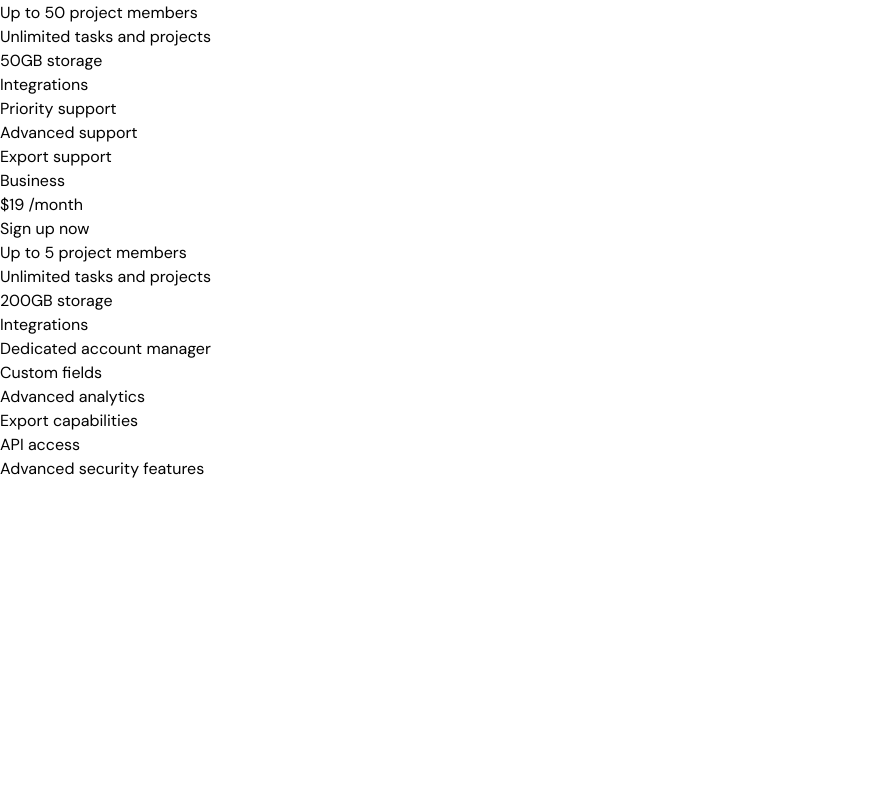
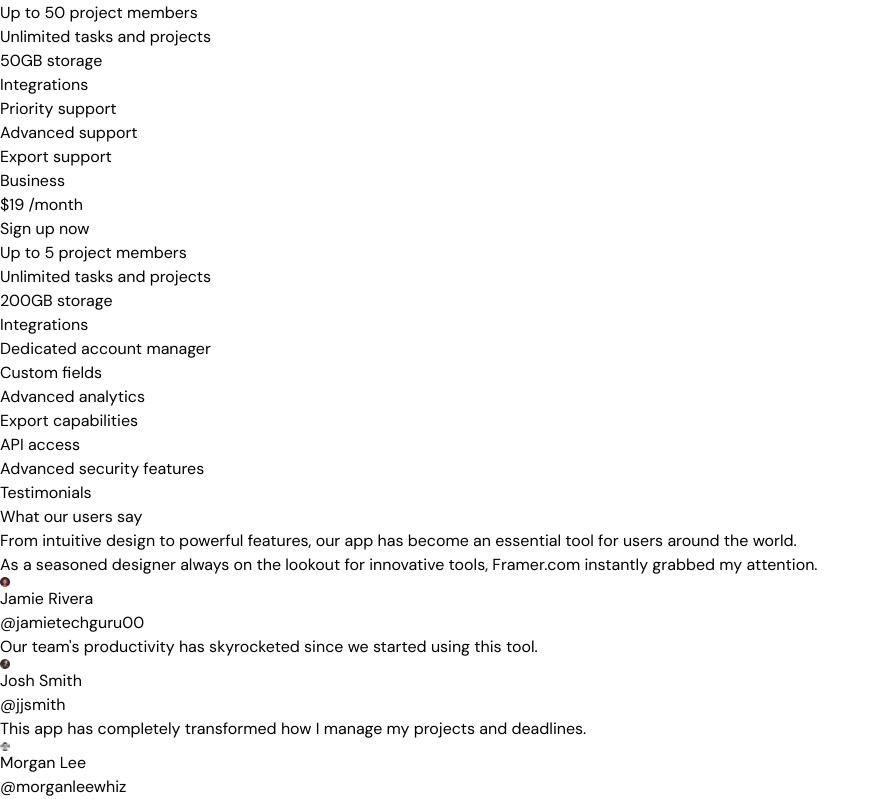
Before and after one commit to lahiruyasas7/light-saas-landing-page, a Next.js app: page / in a window 1280 px wide. Shown: the part 6808-7607 px from the top of the page, without its empty margins (0-877 px from the left). Before the commit the page ends 7289 px from the top, so only its background shows below. Built offline with nearby package versions, Linux system fonts and the light colour scheme.

Commit message:
feat: added testimonials component

```diff
--- a/src/app/page.tsx
+++ b/src/app/page.tsx
@@ -3,6 +3,7 @@ import { Hero } from "@/sections/Hero";
 import { LogoTicker } from "@/sections/LogoTicker";
 import { Pricing } from "@/sections/Pricing";
 import { ProductShowcase } from "@/sections/ProductShowcase";
+import { Testimonials } from "@/sections/Testimonials";
 
 export default function Home() {
   return (
@@ -12,6 +13,7 @@ export default function Home() {
       <LogoTicker />
       <ProductShowcase />
       <Pricing/>
+      <Testimonials/>
     </>
   );
 }
```
